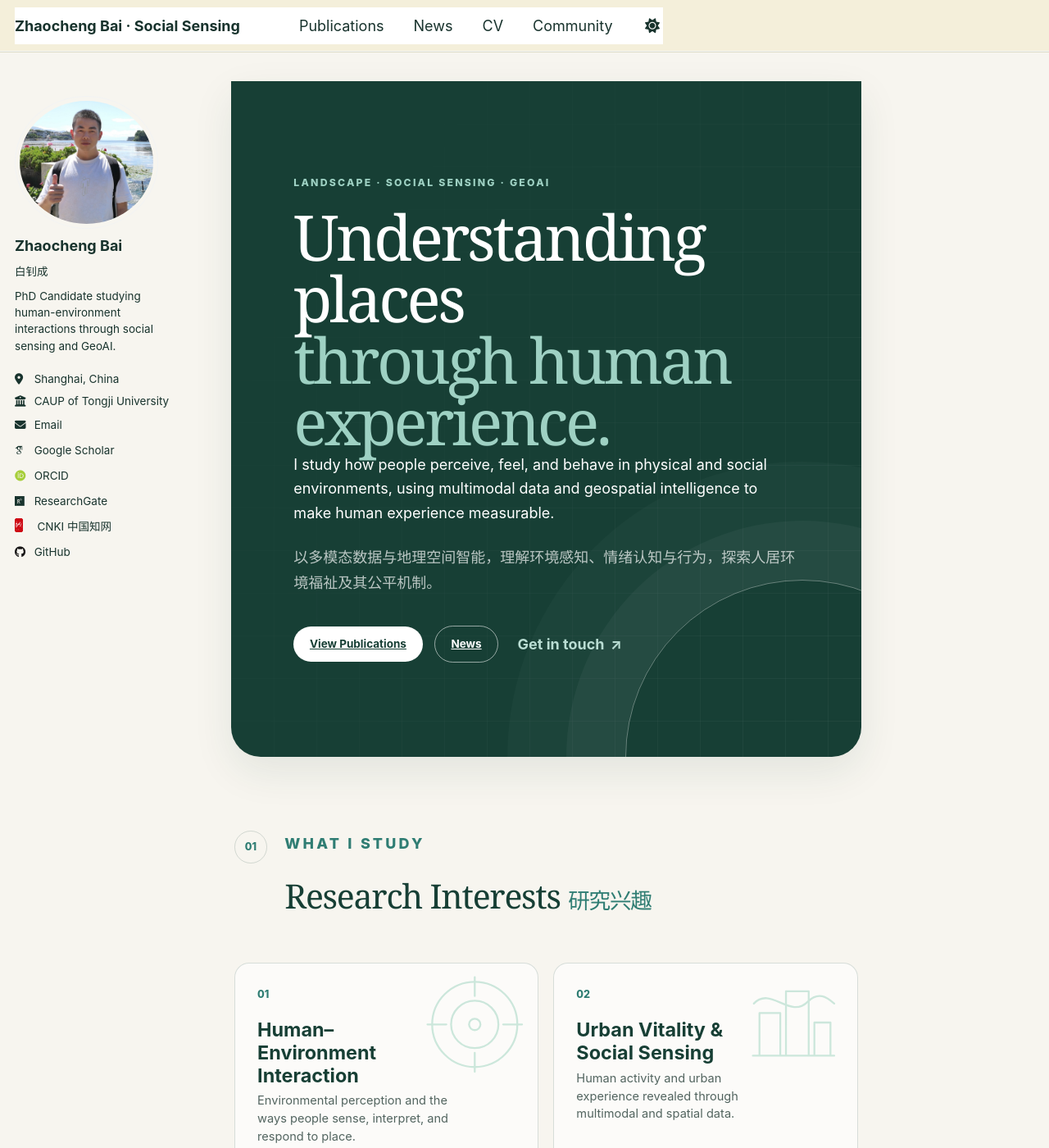
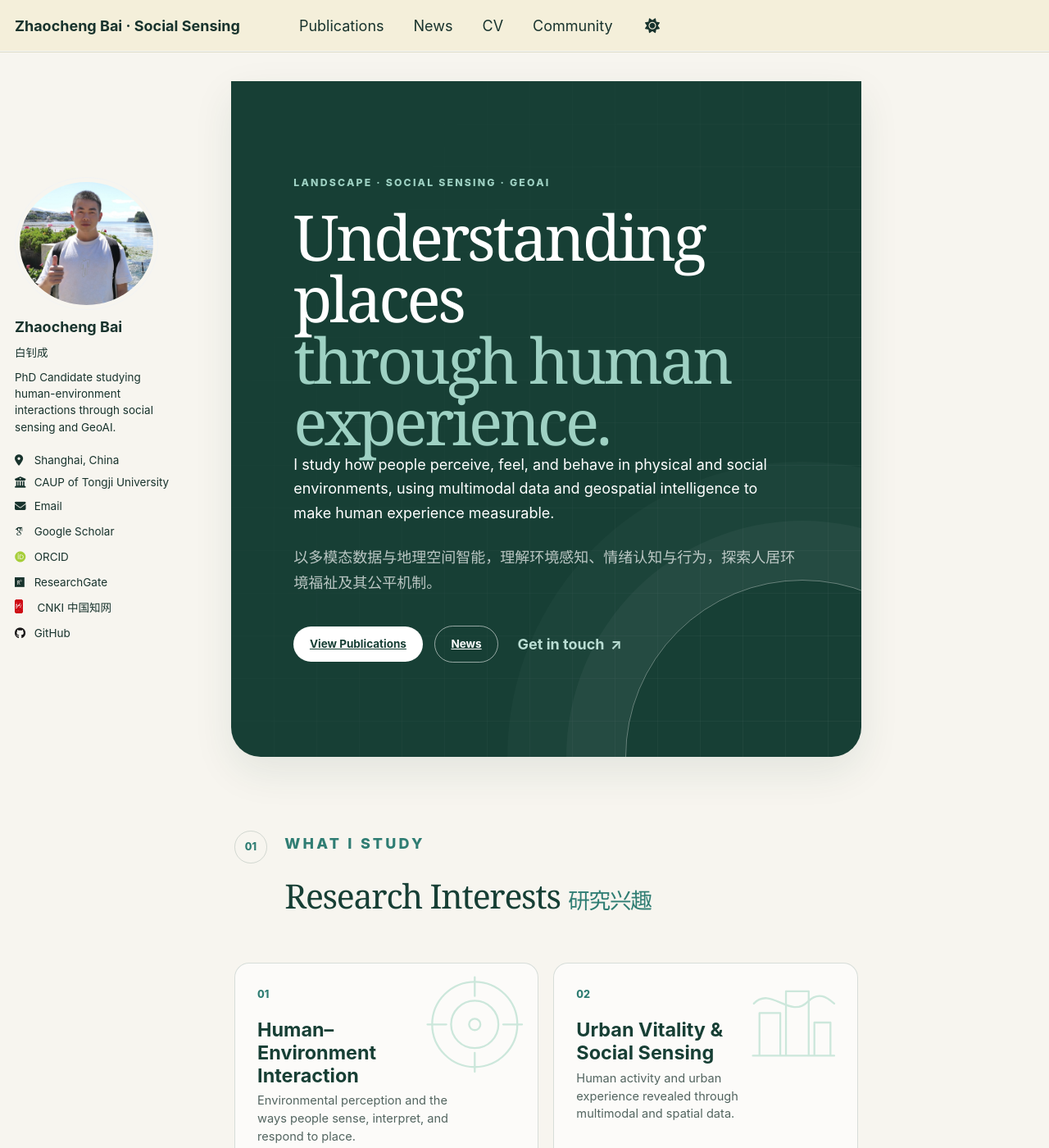
Before and after one commit to arsbai/arsbai.github.io, a Jekyll site: the page built from _pages/about.md, in a window 1280 px wide and 1400 px high. Shown: the whole window at 82% size. Built offline with Jekyll 4.4.1, drawn with Linux system fonts in a browser that asks for light colours; some web fonts are replaced; a script that is not in the unit is left out.

Commit message:
Update main.scss

```diff
--- a/assets/css/main.scss
+++ b/assets/css/main.scss
@@ -344,3 +344,64 @@ a { color: var(--jade); }
     gap: 0.65rem;
   }
 }
+
+/* 手机端 Follow 菜单始终显示在首屏上方 */
+.sidebar,
+.author-card,
+.author__urls-wrapper {
+  overflow: visible !important;
+}
+
+.sidebar {
+  position: relative;
+  z-index: 50;
+}
+
+.author__urls-wrapper {
+  position: relative;
+  z-index: 60;
+}
+
+.author__urls {
+  z-index: 9999 !important;
+}
+
+/* 强制导航栏全部使用浅黄色 */
+body .masthead,
+body .masthead__inner-wrap,
+body .masthead__menu,
+body .masthead__menu-item,
+body #site-nav,
+body .greedy-nav,
+body .greedy-nav .visible-links,
+body .greedy-nav .site-title,
+body .greedy-nav a {
+  background-color: #f4efda !important;
+  background-image: none !important;
+}
+
+@media (max-width: 640px) {
+  .author__urls {
+    position: absolute !important;
+    right: 0 !important;
+    left: auto !important;
+    top: calc(100% + 0.4rem) !important;
+    width: min(19rem, 86vw) !important;
+    max-height: 65vh;
+    overflow-y: auto !important;
+    padding: 0.65rem 0 !important;
+    background: #ffffff !important;
+    border: 1px solid rgba(23, 63, 53, 0.16);
+    border-radius: 10px;
+    box-shadow: 0 16px 40px rgba(23, 63, 53, 0.2);
+  }
+
+  .author__urls li {
+    display: block !important;
+  }
+
+  .author__urls a {
+    display: block;
+    padding: 0.55rem 1rem;
+  }
+}
```
